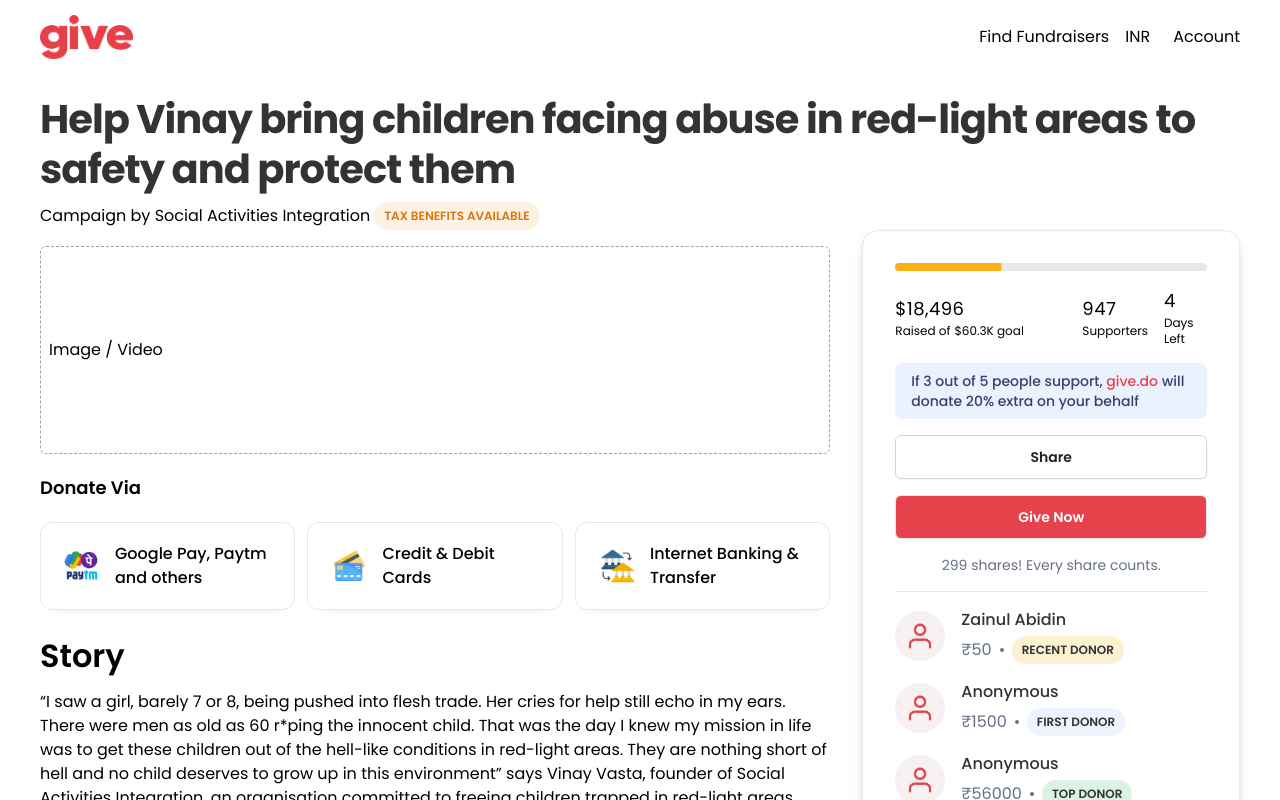
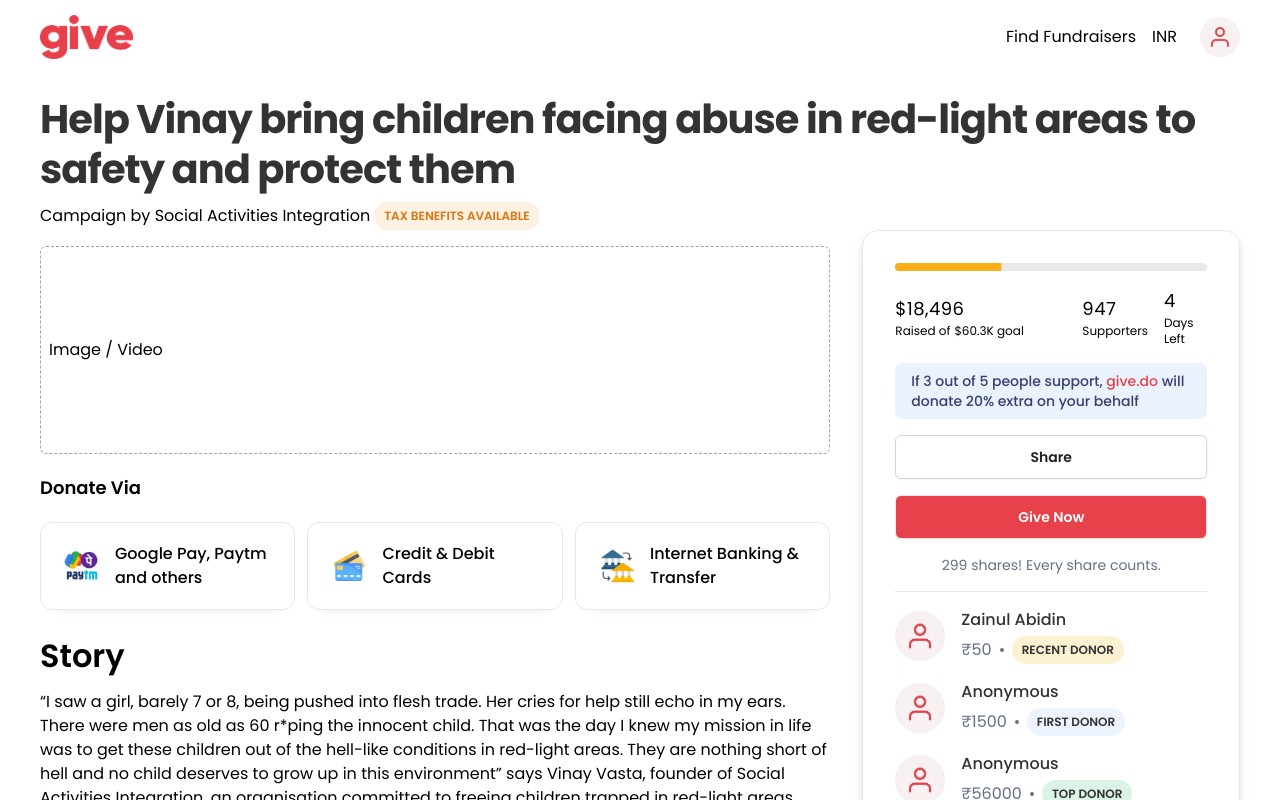
Before and after one commit to baidargul/give-do, a Next.js app: page /fundraisers in a window 1280 px wide. Shown: the top 800 px of the page. Built offline with nearby package versions, Linux system fonts and the light colour scheme.

Commit message:
added site theme to browser ui elements

```diff
--- a/app/(routes)/components/Header/Header.tsx
+++ b/app/(routes)/components/Header/Header.tsx
@@ -13,7 +13,9 @@ const Header = (props: Props) => {
             <div className='flex justify-between gap-4 items-center'>
                 <div className='hidden tablet:block'>Find Fundraisers</div>
                 <div className='hidden tablet:block'><CurrencySelector /></div>
-                <div>Account</div>
+                <div>
+                    <Image src={"/profiles/default.jpg"} width={40} height={40} className='w-[40px] h-[40px] rounded-full' alt='user' />
+                </div>
             </div>
         </div>
     )
--- a/app/layout.tsx
+++ b/app/layout.tsx
@@ -25,6 +25,7 @@ export default function RootLayout({
 }>) {
   return (
     <html lang="en">
+      <meta name="theme-color" content="#E7424b"></meta>
       <body className={poppins.className}>
         <div className="">
           <div className="">
```
